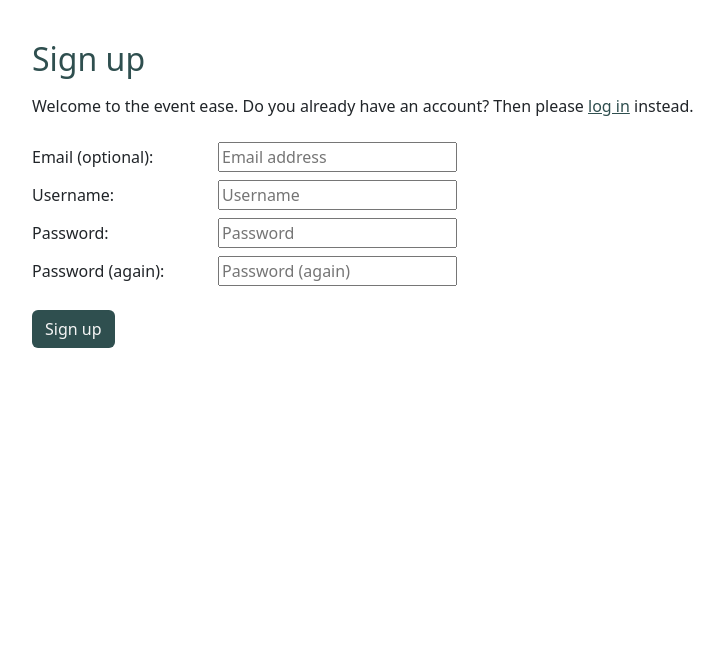
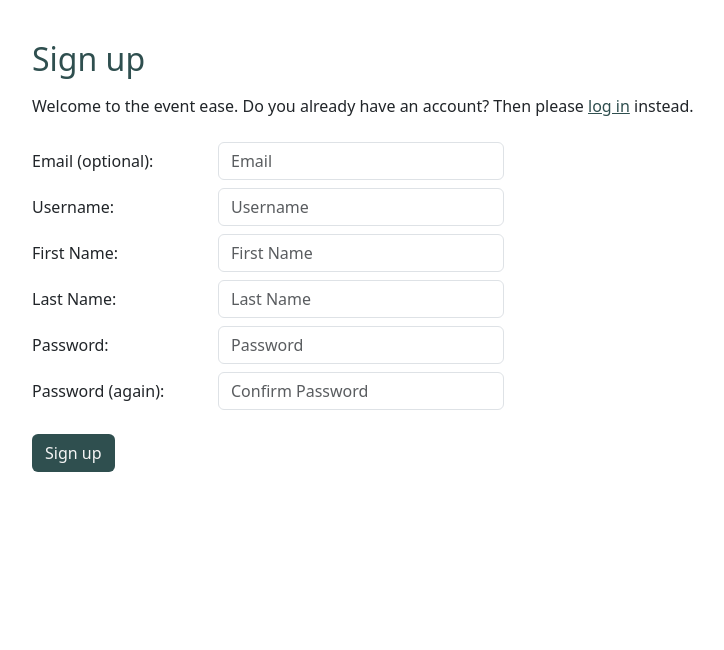
Before and after one commit to salah929/event-ease, a Django app: page /accounts/signup/ in a window 1280 px wide. Shown: the part 72-722 px from the top of the page, without its empty margins (248-972 px from the left). Run offline with Django 4.2, Linux system fonts and the light colour scheme.

Commit message:
Add CustomLoginForm and CustomSignupForm

```diff
--- a/events/forms.py
+++ b/events/forms.py
@@ -1,8 +1,10 @@
 from django import forms
 from .models import Event, EventRegistration, ContactMessage
 from django.forms import ClearableFileInput
+from django.contrib.auth.forms import AuthenticationForm
+from allauth.account.forms import SignupForm
 from django.core.exceptions import ValidationError
-from datetime import datetime, timedelta, time
+from datetime import datetime, timedelta
 
 
 class EventForm(forms.ModelForm):
@@ -72,3 +74,59 @@ class ContactForm(forms.ModelForm):
                 'class': 'form-control', 'rows': 5
             }),
         }
+
+
+class CustomLoginForm(AuthenticationForm):
+    username = forms.CharField(
+        widget=forms.TextInput(attrs={
+            'class': 'form-control',
+            'placeholder': 'Username'
+        })
+    )
+    password = forms.CharField(
+        widget=forms.PasswordInput(attrs={
+            'class': 'form-control',
+            'placeholder': 'Password'
+        })
+    )
+
+
+class CustomSignupForm(SignupForm):
+    first_name = forms.CharField(
+        max_length=30,
+        label='First Name',
+        widget=forms.TextInput(attrs={
+            'class': 'form-control', 'placeholder': 'First Name'
+        })
+    )
+    last_name = forms.CharField(
+        max_length=30,
+        label='Last Name',
+        widget=forms.TextInput(attrs={
+            'class': 'form-control', 'placeholder': 'Last Name'
+        })
+    )
+
+    def __init__(self, *args, **kwargs):
+        super().__init__(*args, **kwargs)
+
+        self.fields['username'].widget.attrs.update({
+            'class': 'form-control',
+            'placeholder': 'Username'
+        })
+        self.fields['email'].widget.attrs.update({
+            'class': 'form-control', 'placeholder': 'Email'
+        })
+        self.fields['password1'].widget.attrs.update({
+            'class': 'form-control', 'placeholder': 'Password'
+        })
+        self.fields['password2'].widget.attrs.update({
+            'class': 'form-control', 'placeholder': 'Confirm Password'
+        })
+
+    def save(self, request):
+        user = super().save(request)
+        user.first_name = self.cleaned_data['first_name']
+        user.last_name = self.cleaned_data['last_name']
+        user.save()
+        return user
--- a/events/urls.py
+++ b/events/urls.py
@@ -1,14 +1,14 @@
 from django.urls import path
 from . import views
-from .views import EventCreateView, ContactView, AboutView
 
 urlpatterns = [
     path('', views.UpcomingEventList.as_view(), name='home'),
-    path('about/', AboutView.as_view(), name='about'),
-    path('contactus/', ContactView.as_view(), name='contactus'),
-    path('create/', EventCreateView.as_view(), name='event_create'),
+    path('about/', views.AboutView.as_view(), name='about'),
+    path('contactus/', views.ContactView.as_view(), name='contactus'),
+    path('create/', views.EventCreateView.as_view(), name='event_create'),
     path('event/<slug:slug>/', views.EventDetails.as_view(),
          name='event_details'),
+    path('login/', views.CustomLoginView.as_view(), name='login'),
     path('past-events/', views.PastEventList.as_view(), name='past_events'),
     path('success/', views.SuccessView.as_view(), name='success'),
 ]
--- a/templates/account/login.html
+++ b/templates/account/login.html
@@ -23,8 +23,8 @@
 
                 {% for field in form %}
                     <div class="row mb-2 align-items-center">
-                        <label for="{{ field.id_for_label }}" class="col-sm-4 col-lg-3">{{ field.label }}:</label>
-                        <div class="col-sm-8 col-lg-9">
+                        <label for="{{ field.id_for_label }}" class="col-sm-3 col-lg-2">{{ field.label }}:</label>
+                        <div class="col-sm-7 col-lg-5">
                             {{ field }}
                             {% if field.errors %}
                                 <div class="text-danger small">{{ field.errors }}</div>
--- a/templates/account/signup.html
+++ b/templates/account/signup.html
@@ -22,7 +22,7 @@
         {% for field in form %}
             <div class="row mb-2 align-items-center">
                 <label for="{{ field.id_for_label }}" class="col-sm-4 col-lg-3">{{ field.label }}:</label>
-                <div class="col-sm-8 col-lg-9">
+                <div class="col-sm-7 col-lg-5">
                     {{ field }}
                 </div>
             </div>
```
Also changed, not shown: eventease/settings.py (+6 -1 lines), events/views.py (+7 -0 lines).
